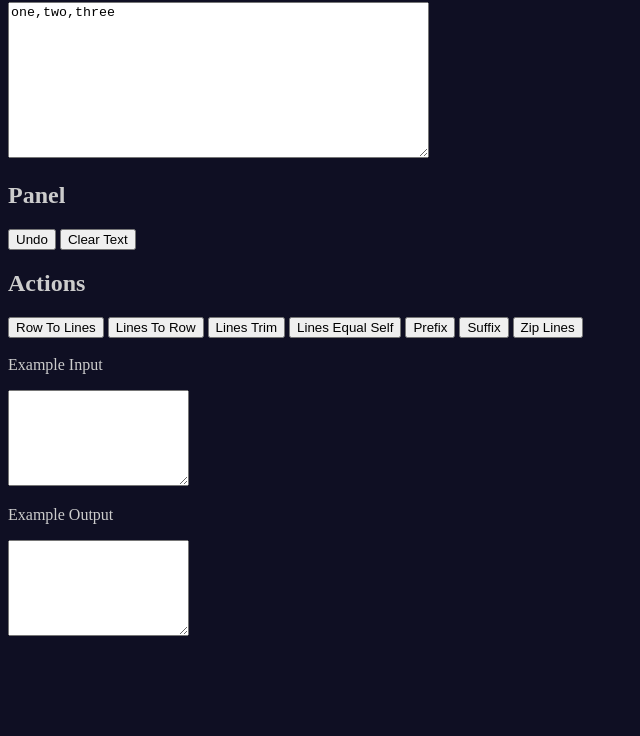
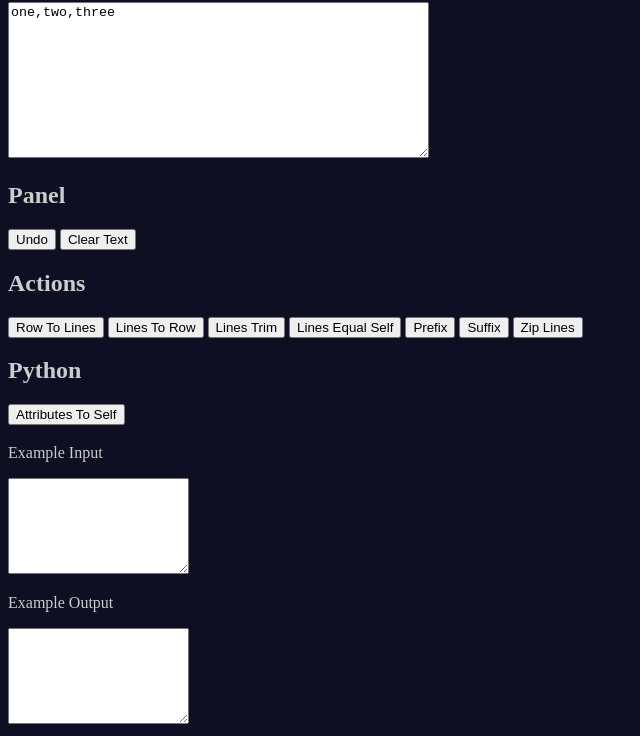
Before and after one commit to HaeckelK/code-text-tools, a plain HTML site: page index.html in a window 1280 px wide. Shown: the part 78-814 px from the top of the page, without its empty margins (0-640 px from the left). Drawn offline with Linux system fonts and the light colour scheme.

Commit message:
Attributes to Self

```diff
--- a/index.html
+++ b/index.html
@@ -24,6 +24,8 @@
     <button onclick="textProcessor.processText(linesPrefix, 'Enter Prefix')" onmouseover="textProcessor.describe('linesPrefix');">Prefix</button>
     <button onclick="textProcessor.processText(linesSuffix, 'Enter Suffix')" onmouseover="textProcessor.describe('linesSuffix');">Suffix</button>
     <button onclick="textProcessor.processText(linesZip, 'Enter Delimiter')" onmouseover="textProcessor.describe('linesZip');">Zip Lines</button>
+    <h2>Python</h2>
+    <button onclick="textProcessor.processText(linesToSelfAttributes)" onmouseover="textProcessor.describe('linesToSelfAttributes');">Attributes To Self</button>
   </div>
 
   <div id="function_description_div">
@@ -137,6 +139,12 @@
                            "exampleInput": "one\ntwo\nthree\nfour",
                            "exampleOutput": "one=three\ntwo=four"
                        },
+                       "linesToSelfAttributes": {
+                           "title": "Attributes To Self",
+                           "description": "Convert lines to Python class self.x = x definition.",
+                           "exampleInput": "one\ntwo\nthree",
+                           "exampleOutput": "self.one = one\nself.two = two\nself.three = three"
+                       },
                    }
       };
   </script>
--- a/scripts.js
+++ b/scripts.js
@@ -29,3 +29,5 @@ function linesZip(text, delim='') {
 };
 
 function linesTrim(text) { return text.split("\n").map(x => x.trim()).join("\n")};
+
+function linesToSelfAttributes(text) {return text.split("\n").map(x => `self.${x} = ${x}`).join("\n")}
```
